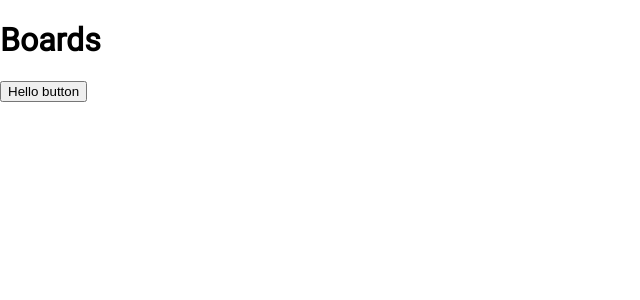
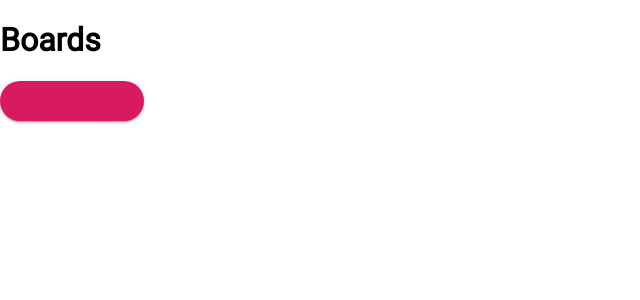
Before and after one commit to ostefani/boards, a React app: page / in a window 1280 px wide. Shown: the top 300 px of the page, without its empty margins (0-640 px from the left). Built offline with nearby package versions, Linux system fonts and the light colour scheme.

Commit message:
Revert "Revert "Button""

```diff
--- a/src/App.js
+++ b/src/App.js
@@ -1,13 +1,17 @@
 import React from 'react';
+import { ThemeProvider } from 'styled-components';
 import Button from 'src/components/Button';
 import Input from 'src/components/Input';
+import theme from 'src/settings/theme';
 
 function App() {
     return (
-        <div className="root">
-            <h1>Boards</h1>
-            <Button />
-        </div>
+        <ThemeProvider theme={theme}>
+            <div className="root">
+                <h1>Boards</h1>
+                <Button />
+            </div>
+        </ThemeProvider>
     );
 }
 
--- a/src/components/Button/index.js
+++ b/src/components/Button/index.js
@@ -1,3 +1,63 @@
-import React from 'react';
+import React, { useState, useRef, useEffect } from 'react';
+import {
+    Button, Ripple, RippleContainer, Text,
+} from './style';
 
-export default () => <button type="button" onClick={() => 'hello button'}>Hello button</button>;
+export default ({
+    type, isFullWidth, isDisabled, name, onClick,
+}) => {
+    const button = useRef(null);
+    const [buttonParams, setButtonParams] = useState({});
+    const [isClicked, setIsClicked] = useState(false);
+    const [ripples, setRipples] = useState([]);
+
+    const handleAnimationEnd = (e, id) => {
+        setRipples([...ripples.filter(ripple => (ripple.id !== id))]);
+    };
+
+    const handleClick = e => {
+        setIsClicked(true);
+        e.stopPropagation();
+        onClick();
+        setRipples([...ripples, {
+            posX: e.pageX - e.currentTarget.offsetLeft,
+            posY: e.pageY - e.currentTarget.offsetTop,
+            id: Math.random().toString(),
+            width: buttonParams.width,
+            height: buttonParams.height,
+        }]);
+    };
+
+    useEffect(() => {
+        setButtonParams(button.current.getBoundingClientRect());
+    }, []);
+
+    useEffect(() => {
+        if (ripples.length === 0) {
+            setIsClicked(false);
+        }
+    }, [ripples]);
+
+    return (
+        <Button
+            ref={button}
+            type={type}
+            disabled={isDisabled}
+            isFullWidth={isFullWidth}
+            onClick={handleClick}
+        >
+            <Text>{name}</Text>
+            {isClicked && (
+                <RippleContainer>
+                    {ripples.map(ripple => (
+                        <Ripple
+                            key={ripple.id}
+                            ripple={ripple}
+                            onAnimationEnd={e => handleAnimationEnd(e, ripple.id)}
+                        />
+                    ))}
+                </RippleContainer>
+            )}
+        </Button>
+    );
+};
--- /dev/null
+++ b/src/components/Button/style.js
@@ -0,0 +1,101 @@
+import styled from 'styled-components';
+
+const Button = styled.button.attrs({ className: 'button' })`
+    min-height: 40px;
+    position: relative;
+    display: flex;
+    outline: none;
+    border: none;
+    justify-content: center;
+    align-items: center;
+    padding: 8px 24px;
+    text-transform: uppercase;
+    letter-spacing: 0.1em;
+    cursor: pointer;
+    ${({
+        isFullWidth,
+        theme: {
+            secondary: { base, onBase, dark },
+            radius: { regular },
+            font: { roboto },
+            size: { small },
+            shadow: { primary, onActive },
+            animation: { timing: { regular: ease }, duration: { quick } },
+        },
+    }) => (`
+            min-width: ${isFullWidth ? '100%' : '144px'};
+            box-shadow: ${primary};
+            background-color: ${base};
+            color: ${onBase}
+            border-radius: ${regular};
+            font-family: ${roboto};
+            font-size: ${small};
+            transition: box-shadow ${quick}s ${ease};
+            &:hover {
+                box-shadow: ${onActive};
+                background-color: ${dark};
+                transition: box-shadow ${quick}s ${ease};
+            }
+            &:focus {
+                background-color: ${dark};
+                transition: box-shadow ${quick}s ${ease};
+            }
+            `)};
+`;
+const Text = styled.span`
+    z-index: 1;
+`;
+const RippleContainer = styled.div`
+    overflow: hidden;
+    position: absolute;
+    top: 0;
+    left: 0;
+    width: 100%;
+    height: 100%;
+    border-radius: ${({ theme: { radius: { regular } } }) => regular};
+    z-index: 0;
+`;
+const Ripple = styled.div`
+    display: block;
+    position: absolute;
+    border-radius: 50%;
+    z-index: 0;
+    pointer-events: none;
+    opacity: 0;
+    transform: scale(0);
+    ${({
+        ripple: { width, posX, posY },
+        theme: {
+            secondary: { light },
+            animation: { duration: { regular }, timing: { regular: ease } },
+        },
+    }) => {
+        const rippleWidth = width + Math.abs(width / 2 - posX) * 2;
+        return (`
+            width: ${rippleWidth}px;
+            height: ${rippleWidth}px;
+            top: ${posY - rippleWidth / 2}px;
+            left: ${posX - rippleWidth / 2}px;
+            background: ${light};
+            animation: ripple ${regular}s ${ease};
+        `);
+    }};
+
+    @keyframes ripple {
+        0% {
+            opacity: 0.35;
+            transform: scale(0);
+        }
+        30% {
+            opacity: 0.2;
+        }
+        100% {
+            opacity: 0.3;
+            transform: scale(1);
+        }
+    }
+`;
+
+export {
+    Button, Ripple, RippleContainer, Text,
+};
--- a/src/index.css
+++ b/src/index.css
@@ -12,6 +12,7 @@
 }
 body {
     margin: 0;
+    font-size: 16px;
 }
 .root {
     font-family: 'Roboto-Regular';
--- a/src/settings/theme.js
+++ b/src/settings/theme.js
@@ -21,16 +21,35 @@ export default {
         dark: '#a00037',
         onDark: '#ffffff',
     },
+    shadow: {
+        // primary: '0 10px 20px #cccccc',
+        primary: '0px 3px 1px -2px rgba(0,0,0,0.2), 0px 2px 2px 0px rgba(0,0,0,0.14), 0px 1px 5px 0px rgba(0,0,0,0.12)',
+        onActive: '0px 5px 5px -3px rgba(0,0,0,0.2), 0px 8px 10px 1px rgba(0,0,0,0.14), 0px 3px 14px 2px rgba(0,0,0,0.12)',
+    },
 
     font: {
         lato: 'Lato-Bold',
         roboto: 'Roboto-Regular',
     },
     size: {
-        tiny: '12px',
-        small: '14px',
-        medium: '16px',
-        large: '48px',
-        extra: '60px',
+        tiny: '0.75rem', // 12px
+        small: '0.875rem', // 14px
+        medium: '1rem', // 16px
+        large: '3rem', // 48px
+        extra: '3.75rem', // 60px
+    },
+    radius: {
+        regular: '40px',
+        secondary: '7px',
+    },
+    animation: {
+        timing: {
+            regular: 'cubic-bezier(0.4, 0, 0.2, 1)',
+            // regular: 'cubic-bezier(0.311, 0.441, 0.444, 1.649)',
+        },
+        duration: {
+            regular: 0.5,
+            quick: 0.2,
+        },
     },
 };
```
Also changed, not shown: 2 other files (tests, documents, lock files or other folders).
